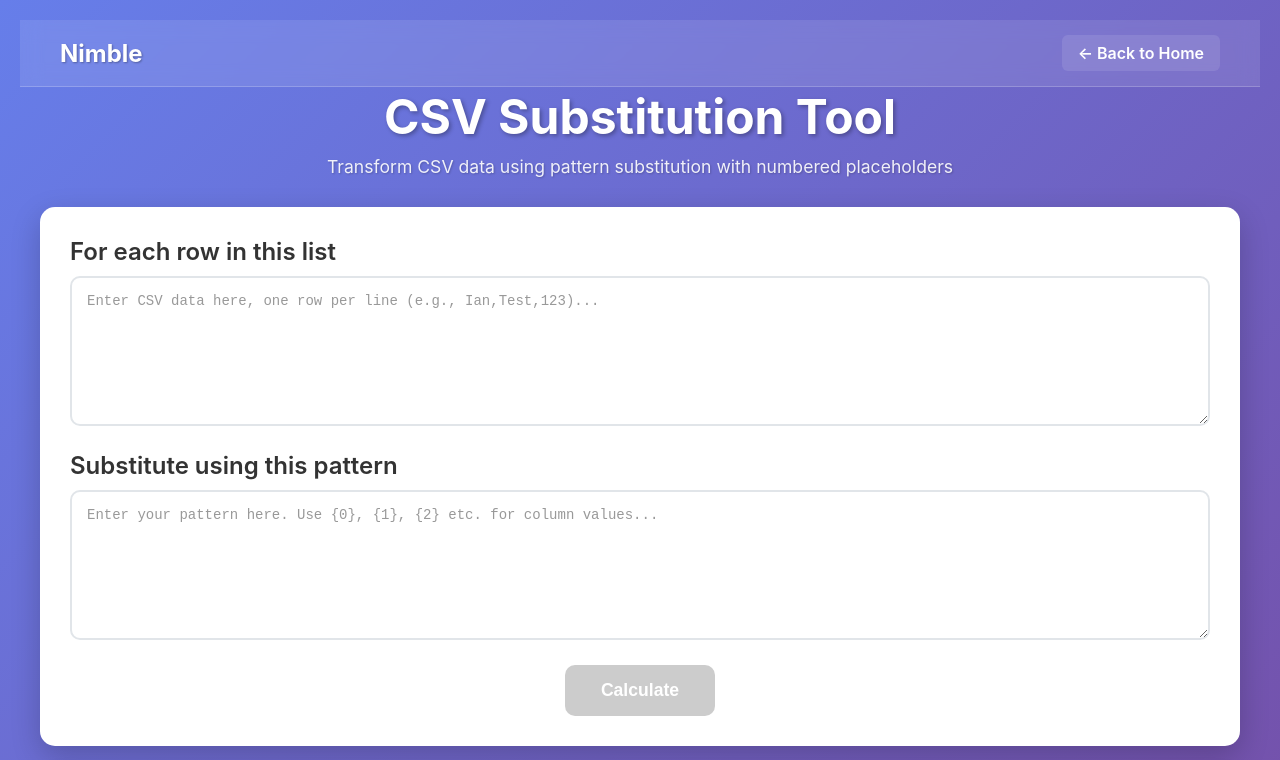
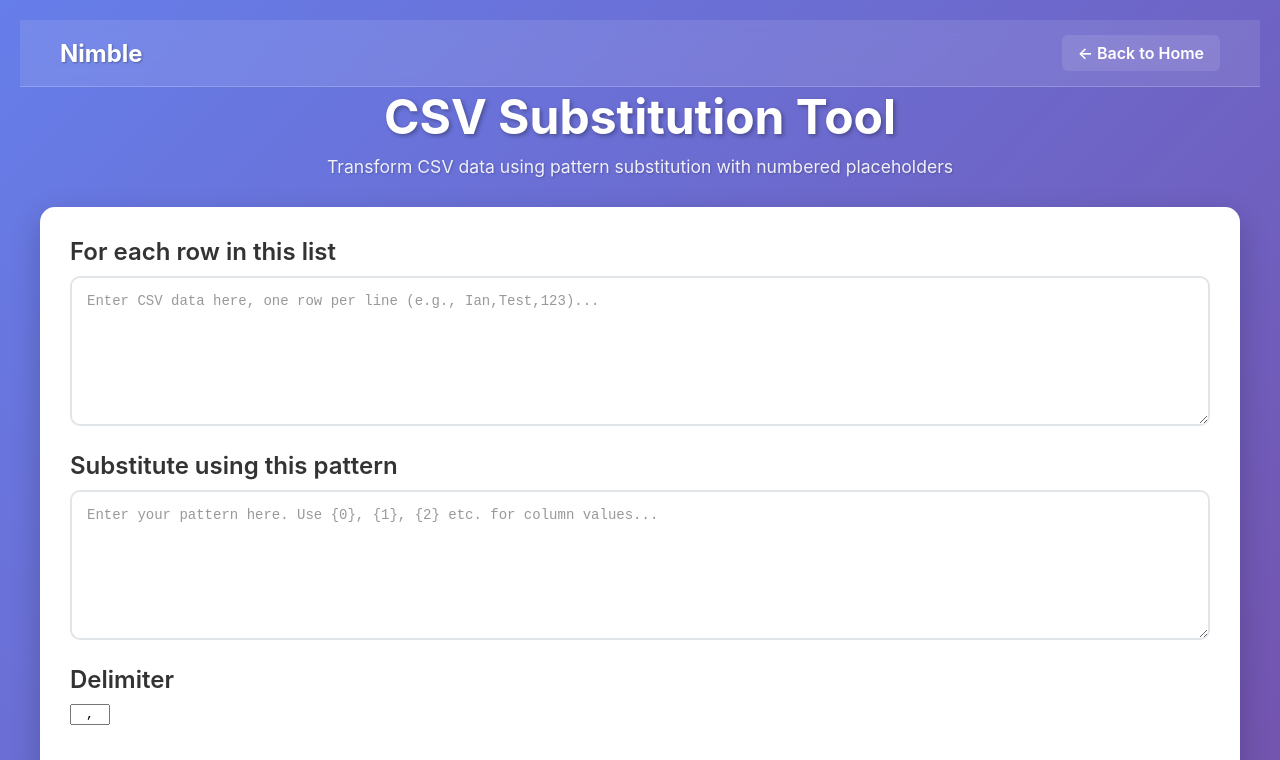
Before and after one commit to igobl/nimble, a React (Create React App) app: page /csv-substitution in a window 1280 px wide. Shown: the top 760 px of the page. Built offline with nearby package versions, Linux system fonts and the light colour scheme.

Commit message:
Add Delimiter to CSV substitution

```diff
--- a/src/components/CsvSubstitutionTool.tsx
+++ b/src/components/CsvSubstitutionTool.tsx
@@ -5,6 +5,7 @@ function CsvSubstitutionTool() {
   const [pattern, setPattern] = useState('');
   const [results, setResults] = useState('');
   const [copyStatus, setCopyStatus] = useState('');
+  const [delimiter, setDelimiter] = useState(',');
 
   const handleCalculate = () => {
     if (!inputList.trim() || !pattern.trim()) {
@@ -16,8 +17,8 @@ function CsvSubstitutionTool() {
     const lines = inputList.split('\n').filter(line => line.trim() !== '');
 
     const transformedLines = lines.map(line => {
-      // Split the line by commas to get CSV columns
-      const columns = line.split(',');
+      // Split the line by the chosen delimiter to get columns
+      const columns = line.split(delimiter);
 
       // Replace numbered placeholders with column values
       let result = pattern;
@@ -84,6 +85,19 @@ function CsvSubstitutionTool() {
             />
           </div>
 
+          <div className="text-area-container">
+            <h2>Delimiter</h2>
+            <input
+              type="text"
+              value={delimiter}
+              onChange={e => setDelimiter(e.target.value)}
+              placeholder=","
+              maxLength={3}
+              style={{ width: 40, fontFamily: 'monospace', marginBottom: 12, textAlign: 'center' }}
+              title="Delimiter to split columns (e.g. , | ; | tab | space)"
+            />
+          </div>
+
           <button
             onClick={handleCalculate}
             className="calculate-button"
```
